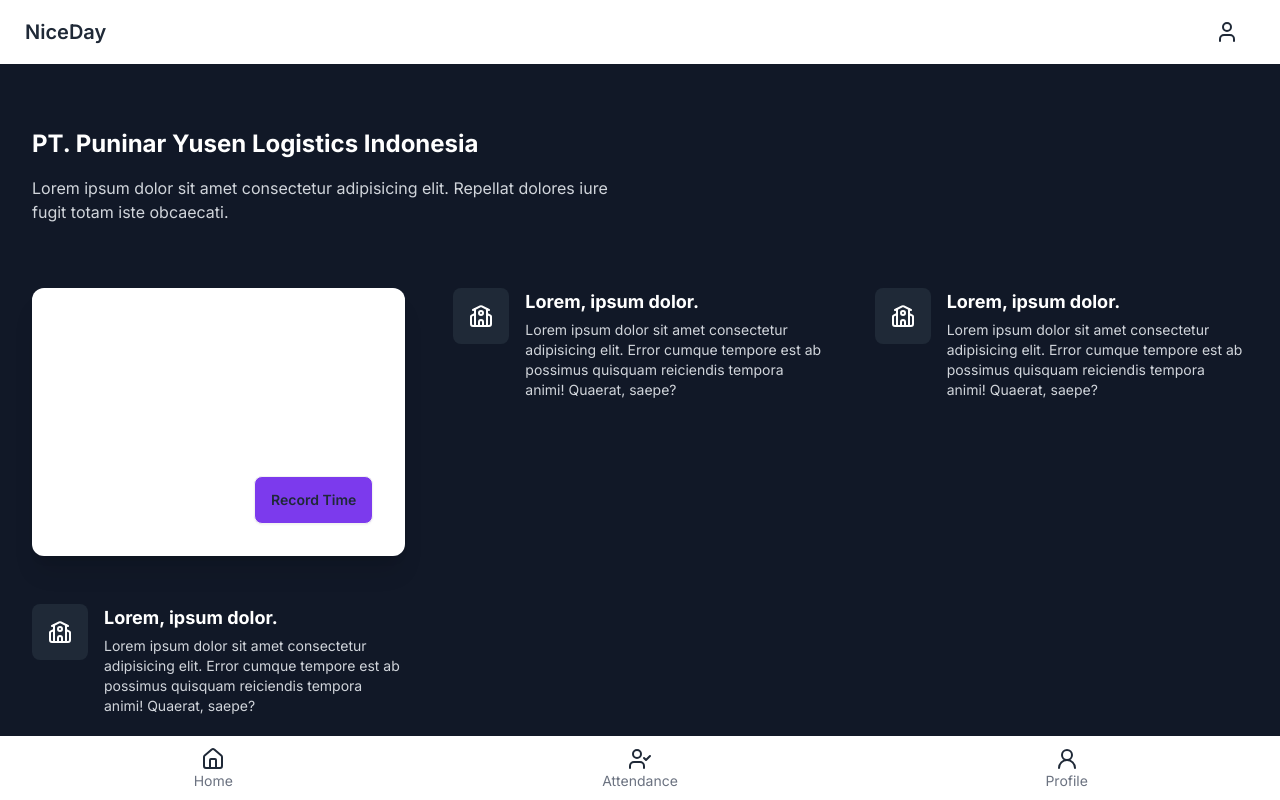
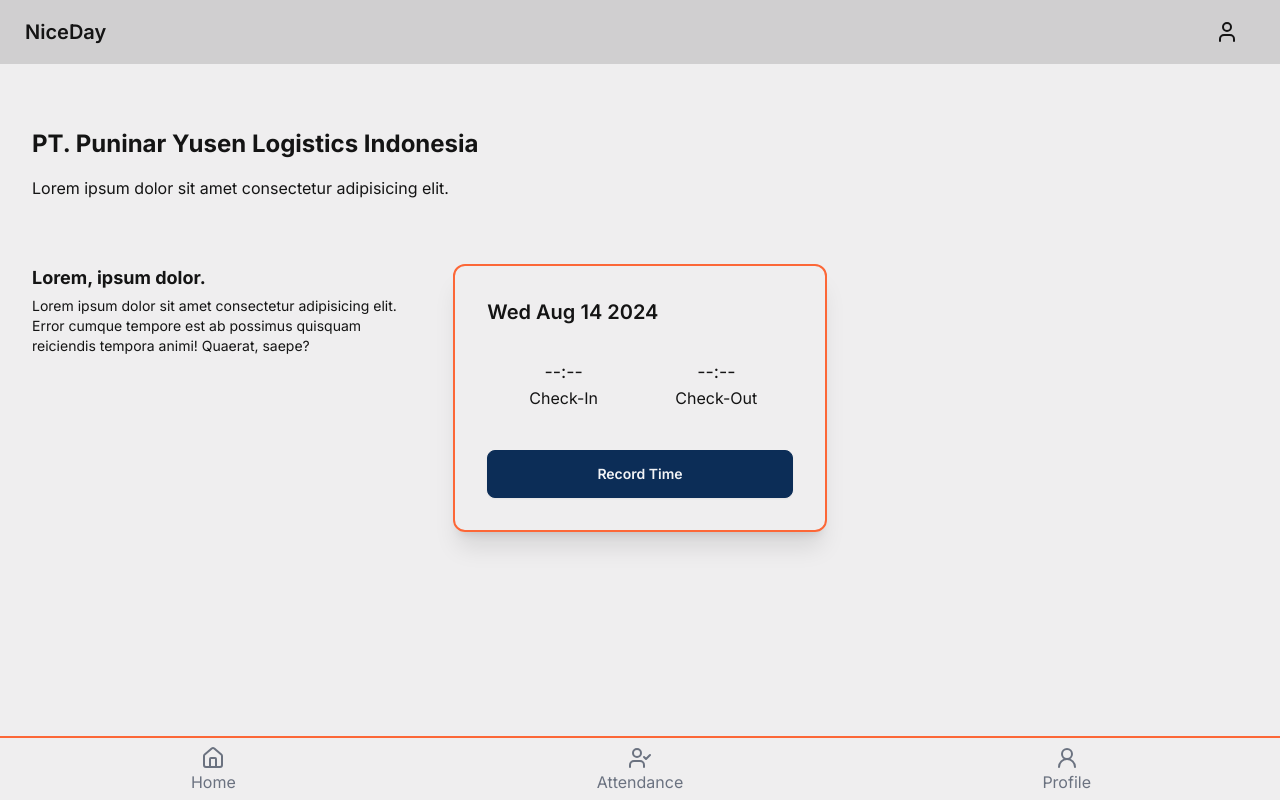
Before and after one commit to caturhidayat/nice-day, a Next.js app: page /hr in a window 1280 px wide. Built offline with nearby package versions, Linux system fonts and the light colour scheme.

Commit message:
WIP: small change UI

```diff
--- a/app/components/UI/BottomNav.tsx
+++ b/app/components/UI/BottomNav.tsx
@@ -32,9 +32,9 @@
             href={path}
             className="px-5 hover:bg-gray-50 dark:hover:bg-gray-800 group"
         >
-            <button className="inline-flex flex-col items-center justify-center">
+            <button className="inline-flex flex-col items-center justify-center text-gray-500 dark:text-gray-400 group-hover:text-accent dark:group-hover:text-accent">
                 {icon}
-                <span className="btm-nav-label text-sm text-gray-500 dark:text-gray-400 group-hover:text-violet-600 dark:group-hover:text-violet-600">
+                <span className="btm-nav-label">
                     {text}
                 </span>
             </button>
@@ -44,7 +44,7 @@
 
 export default function BottomNav() {
     return (
-        <div className="btm-nav">
+        <div className="btm-nav shadow-xl border-t-2 border-accent">
             {buttons.map((button, index) => (
                 <BottomItemNav key={index} {...button} />
             ))}
--- a/app/components/UI/Navbar.tsx
+++ b/app/components/UI/Navbar.tsx
@@ -3,7 +3,7 @@
 
 export default function Navbar() {
     return (
-        <div className="navbar bg-base-100 fixed">
+        <div className="navbar bg-base-200 fixed">
             <div className="flex-1">
                 <a className="btn btn-ghost text-xl">NiceDay</a>
             </div>
--- a/app/hr/page.tsx
+++ b/app/hr/page.tsx
@@ -1,4 +1,4 @@
-'use client'
+"use client";
 
 import { School } from "lucide-react";
 import React from "react";
@@ -10,58 +10,30 @@
 
 const redirectToPreview = () => {
     window.location.href = "/hr/preview";
-}
+};
 
 export default function page() {
     return (
-        <div className="bg-gray-900 text-white">
+        <div className="bg-base-100">
             <div className="max-w-screen-xl px-4 py-8 sm:px-6 sm:py-12 lg:px-8 lg:py-16">
                 <div className="max-w-xl">
                     <h2 className="text-lg font-bold sm:text-2xl">
                         PT. Puninar Yusen Logistics Indonesia
                     </h2>
 
-                    <p className="mt-4 text-gray-300">
+                    <p className="mt-4 text-base">
                         Lorem ipsum dolor sit amet consectetur adipisicing elit.
-                        Repellat dolores iure fugit totam iste obcaecati.
                     </p>
                 </div>
 
                 <div className="mt-8 grid grid-cols-1 gap-8 md:mt-16 md:grid-cols-2 md:gap-12 lg:grid-cols-3">
                     <div className="flex items-start gap-4">
-                        <div className="bg-base-100 w-96 shadow-xl rounded-xl">
-                            <div className="card-body">
-                                <h2 className="card-title">{getDate()}</h2>
-                                <div className="grid grid-cols-2 py-6">
-                                    <div className="flex flex-col items-center">
-                                        <h2 className="text-4xl">--:--</h2>
-                                        <p>Check-In</p>
-                                    </div>
-                                    <div className="flex flex-col items-center">
-                                        <h2 className="text-4xl">--:--</h2>
-                                        <p>Check-Out</p>
-                                    </div>
-                                </div>
-                                <div className="card-actions justify-end">
-                                    <button className="btn bg-violet-600" onClick={redirectToPreview}>
-                                        Record Time
-                                    </button>
-                                </div>
-                            </div>
-                        </div>
-                    </div>
-
-                    <div className="flex items-start gap-4">
-                        <span className="shrink-0 rounded-lg bg-gray-800 p-4">
-                            <School />
-                        </span>
-
                         <div>
                             <h2 className="text-lg font-bold">
                                 Lorem, ipsum dolor.
                             </h2>
 
-                            <p className="mt-1 text-sm text-gray-300">
+                            <p className="mt-1 text-sm">
                                 Lorem ipsum dolor sit amet consectetur
                                 adipisicing elit. Error cumque tempore est ab
                                 possimus quisquam reiciendis tempora animi!
@@ -71,40 +43,27 @@
                     </div>
 
                     <div className="flex items-start gap-4">
-                        <span className="shrink-0 rounded-lg bg-gray-800 p-4">
-                            <School />
-                        </span>
-
-                        <div>
-                            <h2 className="text-lg font-bold">
-                                Lorem, ipsum dolor.
-                            </h2>
-
-                            <p className="mt-1 text-sm text-gray-300">
-                                Lorem ipsum dolor sit amet consectetur
-                                adipisicing elit. Error cumque tempore est ab
-                                possimus quisquam reiciendis tempora animi!
-                                Quaerat, saepe?
-                            </p>
-                        </div>
-                    </div>
-
-                    <div className="flex items-start gap-4">
-                        <span className="shrink-0 rounded-lg bg-gray-800 p-4">
-                            <School />
-                        </span>
-
-                        <div>
-                            <h2 className="text-lg font-bold">
-                                Lorem, ipsum dolor.
-                            </h2>
-
-                            <p className="mt-1 text-sm text-gray-300">
-                                Lorem ipsum dolor sit amet consectetur
-                                adipisicing elit. Error cumque tempore est ab
-                                possimus quisquam reiciendis tempora animi!
-                                Quaerat, saepe?
-                            </p>
+                        <div className="border-accent border-2 w-96 shadow-xl rounded-xl">
+                            <div className="card-body">
+                                <h2 className="card-title">{getDate()}</h2>
+                                <div className="grid grid-cols-2 py-6">
+                                    <div className="flex flex-col items-center">
+                                        <h2 className="text-lg">--:--</h2>
+                                        <p>Check-In</p>
+                                    </div>
+                                    <div className="flex flex-col items-center">
+                                        <h2 className="text-lg">--:--</h2>
+                                        <p>Check-Out</p>
+                                    </div>
+                                </div>
+                                <div className="card-actions justify-end"></div>
+                                <button
+                                    className="btn btn-primary"
+                                    onClick={redirectToPreview}
+                                >
+                                    Record Time
+                                </button>
+                            </div>
                         </div>
                     </div>
                 </div>
--- a/app/page.tsx
+++ b/app/page.tsx
@@ -3,7 +3,7 @@
 export default function Home() {
     return (
         <div>
-            <section className="bg-gray-900 text-white">
+            <section className="bg-base-100 text-white">
                 <div className="max-w-screen-xl px-4 py-8 sm:px-6 sm:py-12 lg:px-8 lg:py-16">
                     <div className="max-w-xl">
                         <h2 className="text-3xl font-bold sm:text-4xl">
--- a/tailwind.config.ts
+++ b/tailwind.config.ts
@@ -1,22 +1,69 @@
-import type { Config } from 'tailwindcss'
+import type { Config } from "tailwindcss";
 
 const config: Config = {
     content: [
-    './pages/**/*.{js,ts,jsx,tsx,mdx}',
-    './components/**/*.{js,ts,jsx,tsx,mdx}',
-    './app/**/*.{js,ts,jsx,tsx,mdx}',
+        "./pages/**/*.{js,ts,jsx,tsx,mdx}",
+        "./components/**/*.{js,ts,jsx,tsx,mdx}",
+        "./app/**/*.{js,ts,jsx,tsx,mdx}",
     ],
     theme: {
         extend: {
             backgroundImage: {
-        'gradient-radial': 'radial-gradient(var(--tw-gradient-stops))',
-        'gradient-conic':
-          'conic-gradient(from 180deg at 50% 50%, var(--tw-gradient-stops))',
+                "gradient-radial": "radial-gradient(var(--tw-gradient-stops))",
+                "gradient-conic":
+                    "conic-gradient(from 180deg at 50% 50%, var(--tw-gradient-stops))",
             },
         },
     },
-  plugins: [
-    require('daisyui'),
+    daisyui: {
+        themes: [
+            {
+                mytheme: {
+                    primary: "#0c2d57",
+
+                    "primary-content": "#f3f4f6",
+
+                    secondary: "#075985",
+
+                    "secondary-content": "#cdd9d8",
+
+                    accent: "#fc6737",
+
+                    "accent-content": "#1c1917",
+
+                    neutral: "#ffb0b0",
+
+                    "neutral-content": "#160b0b",
+
+                    "base-100": "#efeeef",
+
+                    "base-200": "#d0cfd0",
+
+                    "base-300": "#b1b1b1",
+
+                    "base-content": "#141414",
+
+                    info: "#009df2",
+
+                    "info-content": "#000914",
+
+                    success: "#00b088",
+
+                    "success-content": "#000b06",
+
+                    warning: "#ffb242",
+
+                    "warning-content": "#160c01",
+
+                    error: "#f05560",
+
+                    "error-content": "#140203",
+                },
+            },
+            "light",
+            "dark",
         ],
-}
-export default config
+    },
+    plugins: [require("daisyui")],
+};
+export default config;
```
Lines whose indentation alone changed are shown as unchanged.
